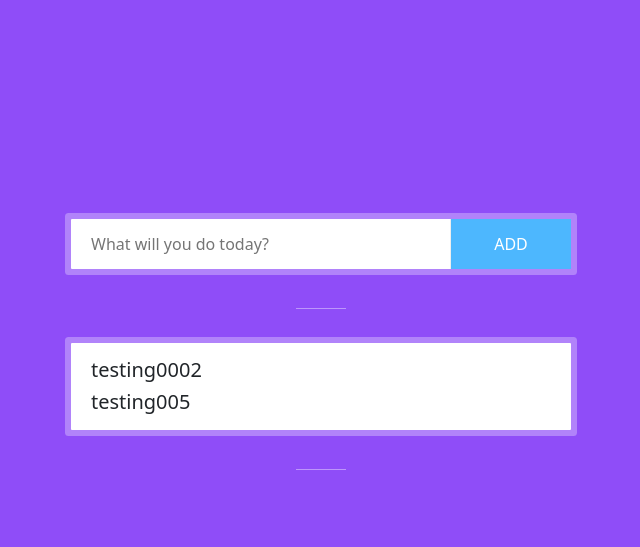
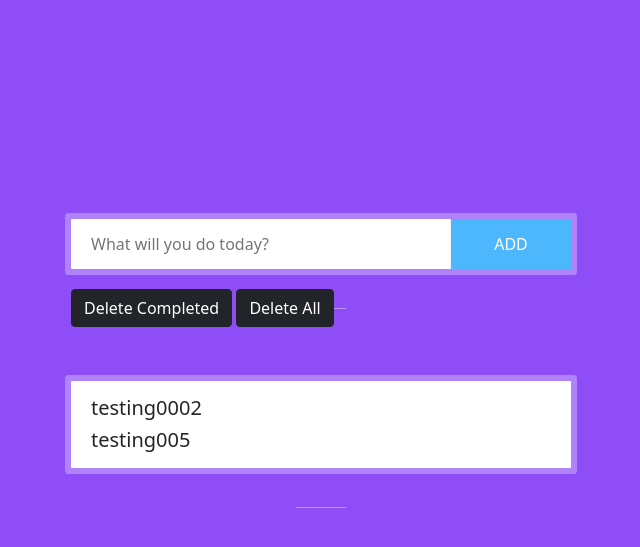
Before and after one commit to sv-shivansh/web-tech-project, a Django app: page / in a window 1280 px wide. Shown: the part 73-620 px from the top of the page, without its empty margins (319-959 px from the left). Run offline with Django 3.2, Linux system fonts and the light colour scheme; a user stored in the database is signed in; data comes from the database, SQL or seed files in the repository; both versions use the stored data as it was after the commit.

Commit message:
Updated home

```diff
--- a/project/notelog/templates/home.html
+++ b/project/notelog/templates/home.html
@@ -52,6 +52,8 @@
     <div class="row">
         <div class="col-md-12">
             <div class="main-todo-input-wrap">
+                <a href="{% url 'deletecomplete' %}"><button type="button" class="btn btn-dark">Delete Completed</button></a>
+                <a href="{% url 'deleteAll' %}"><button type="button" class="btn btn-dark">Delete All</button></a>
                 <div class="main-todo-input fl-wrap todo-listing">
                     <ul id="list-items">
                     {% for todo in todos %}
--- a/project/notelog/urls.py
+++ b/project/notelog/urls.py
@@ -9,4 +9,6 @@ urlpatterns = [
     url(r'^logined$', views.handleLogin, name='handleLogin'),
     url(r'^logout$', views.handleLogout, name='handleLogout'),
     url(r'^addTodo$', views.addTodo, name='addTodo'),
+    url(r'^deletecomplete$', views.deletecomplete, name='deletecomplete'),
+    url(r'^deleteAll$', views.deleteAll, name='deleteAll'),
 ]
--- a/project/notelog/views.py
+++ b/project/notelog/views.py
@@ -99,3 +99,13 @@ def addTodo(request):
         return render(request, 'home.html', {'todos': todos})
     else:
         return HttpResponse('404 - Not Found')
+
+def deletecomplete(request):
+    toDo.objects.filter(user=request.user,isCompleted__exact=True).delete()
+
+    return redirect('home')
+
+def deleteAll(request):
+    toDo.objects.filter(user=request.user).delete()
+
+    return redirect('home')
```
Also changed, not shown: project/db.sqlite3.
